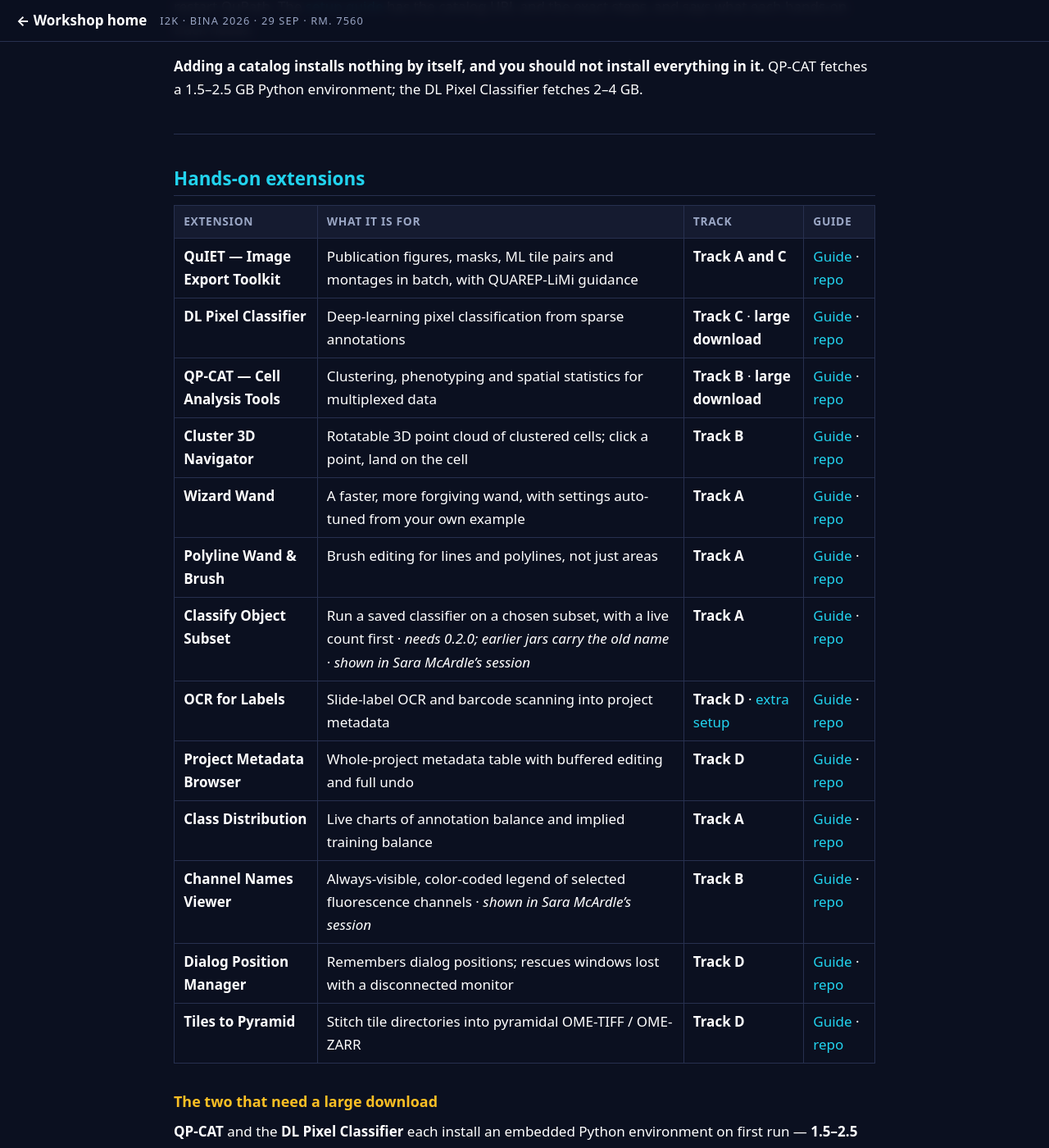
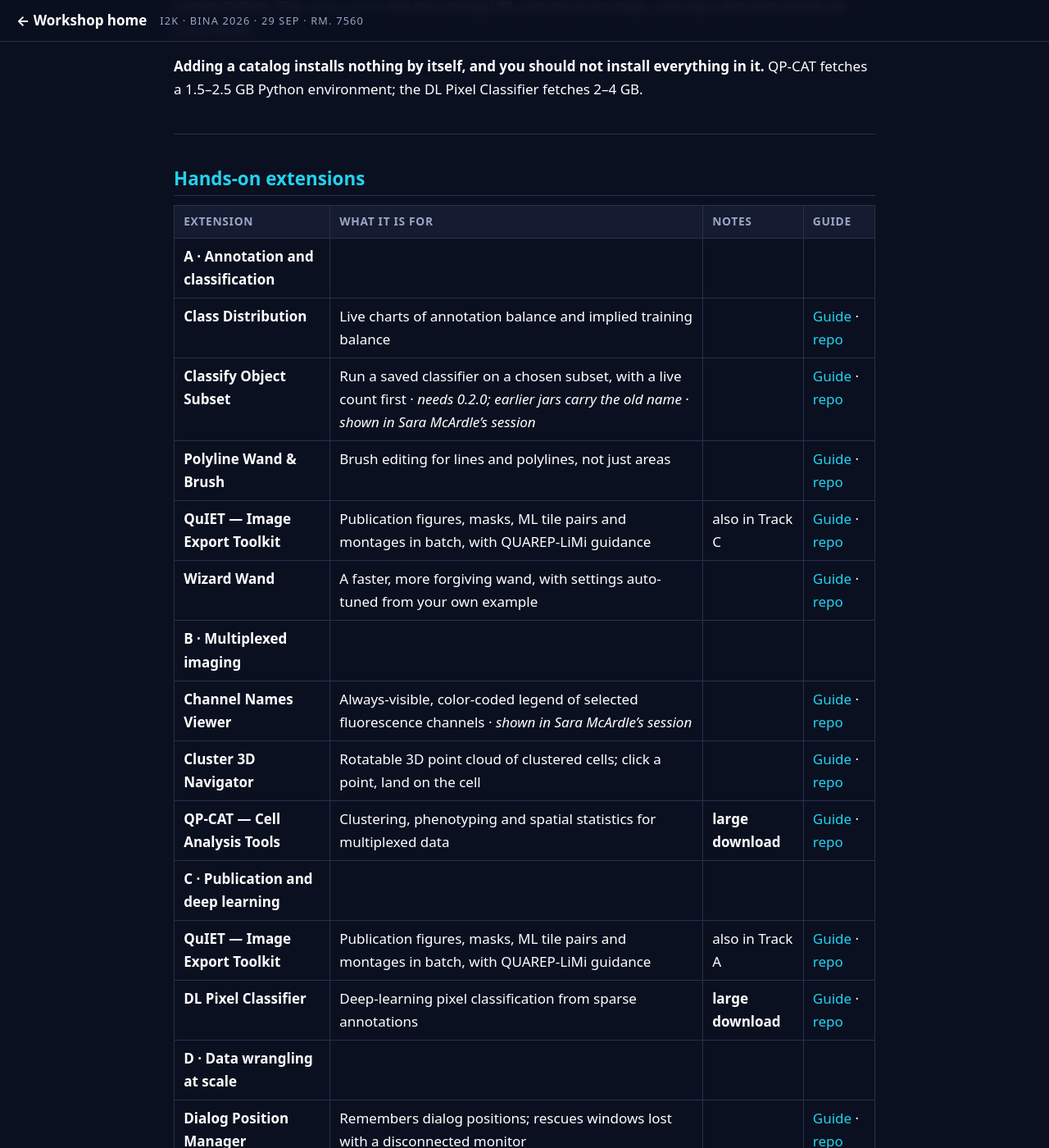
Before and after one commit to MichaelSNelson/BINA-I2K-2026-QuPath-Extensions, a Jekyll site: the page built from docs/extensions.md, in a window 1280 px wide and 1400 px high, scrolled down 635 px. Shown: the whole window at 82% size. Built offline with Jekyll 4.4.1, drawn with Linux system fonts in a browser that asks for light colours.

Commit message:
Group the hands-on extensions by track; halve the wand images
The index listed thirteen extensions in guide-number order with the
track scattered down a column, which is no use to someone who has picked
a track. They are now grouped under the four track headings from the
schedule and sorted within each.

QuIET is in Track A and Track C, so it is listed under both, each copy
noting the other. Grouping it once would have left Track C looking like
a single-extension track.

The column that held the track now holds only the caveats that were
sharing it - large download, extra setup - so it is retitled Notes.

Wand images: quarter the area, so half the linear size. The toolbar
strip goes 48 -> 24 px and the inline single-icon glyphs 26 -> 13, in
the setup checklist and both wand guides.

Claude-Session: https://claude.ai/code/session_01KwiACUr5MacuDvqp74c96o

```diff
--- a/docs/extensions.md
+++ b/docs/extensions.md
@@ -31,21 +31,26 @@ QP-CAT fetches a 1.5–2.5 GB Python environment; the DL Pixel Classifier fetche
 
 ## Hands-on extensions
 
-| Extension | What it is for | Track | Guide |
+| Extension | What it is for | Notes | Guide |
 |---|---|---|---|
-| **QuIET — Image Export Toolkit** | Publication figures, masks, ML tile pairs and montages in batch, with QUAREP-LiMi guidance | **Track A and C** | [Guide](01-quiet-image-export.md) · [repo](https://github.com/uw-loci/qupath-extension-image-export-toolkit) |
-| **DL Pixel Classifier** | Deep-learning pixel classification from sparse annotations | **Track C** · **large download** | [Guide](02-dl-pixel-classifier.md) · [repo](https://github.com/uw-loci/qupath-extension-dl-pixel-classifier) |
-| **QP-CAT — Cell Analysis Tools** | Clustering, phenotyping and spatial statistics for multiplexed data | **Track B** · **large download** | [Guide](03-qp-cat-cell-analysis-tools.md) · [repo](https://github.com/uw-loci/qupath-extension-cell-analysis-tools) |
-| **Cluster 3D Navigator** | Rotatable 3D point cloud of clustered cells; click a point, land on the cell | **Track B** | [Guide](04-cluster-3d-navigator.md) · [repo](https://github.com/uw-loci/qupath-extension-cluster-3d-navigator) |
-| **Wizard Wand** | A faster, more forgiving wand, with settings auto-tuned from your own example | **Track A** | [Guide](05-wizard-wand.md) · [repo](https://github.com/uw-loci/qupath-extension-wizard-wand) |
-| **Polyline Wand & Brush** | Brush editing for lines and polylines, not just areas | **Track A** | [Guide](06-polyline-wand.md) · [repo](https://github.com/uw-loci/qupath-extension-polyline-wand) |
-| **Classify Object Subset** | Run a saved classifier on a chosen subset, with a live count first · *needs 0.2.0; earlier jars carry the old name* · *shown in Sara McArdle’s session* | **Track A** | [Guide](07-classify-object-subset.md) · [repo](https://github.com/uw-loci/qupath-extension-classify-object-subset) |
-| **OCR for Labels** | Slide-label OCR and barcode scanning into project metadata | **Track D** · [extra setup](08-ocr4labels.md#setup-do-this-before-the-workshop) | [Guide](08-ocr4labels.md) · [repo](https://github.com/uw-loci/qupath-extension-ocr4labels) |
-| **Project Metadata Browser** | Whole-project metadata table with buffered editing and full undo | **Track D** | [Guide](09-project-metadata-browser.md) · [repo](https://github.com/uw-loci/qupath-extension-project-metadata-browser) |
-| **Class Distribution** | Live charts of annotation balance and implied training balance | **Track A** | [Guide](10-class-distribution.md) · [repo](https://github.com/uw-loci/qupath-extension-class-distribution) |
-| **Channel Names Viewer** | Always-visible, color-coded legend of selected fluorescence channels · *shown in Sara McArdle’s session* | **Track B** | [Guide](11-channel-names-viewer.md) · [repo](https://github.com/uw-loci/qupath-extension-channel-names-viewer) |
-| **Dialog Position Manager** | Remembers dialog positions; rescues windows lost with a disconnected monitor | **Track D** | [Guide](12-dialog-position-manager.md) · [repo](https://github.com/uw-loci/qupath-extension-dialog-manager) |
-| **Tiles to Pyramid** | Stitch tile directories into pyramidal OME-TIFF / OME-ZARR | **Track D** | [Guide](13-tiles-to-pyramid.md) · [repo](https://github.com/uw-loci/qupath-extension-tiles-to-pyramid) |
+| **A · Annotation and classification** | | | |
+| **Class Distribution** | Live charts of annotation balance and implied training balance | | [Guide](10-class-distribution.md) · [repo](https://github.com/uw-loci/qupath-extension-class-distribution) |
+| **Classify Object Subset** | Run a saved classifier on a chosen subset, with a live count first · *needs 0.2.0; earlier jars carry the old name* · *shown in Sara McArdle’s session* | | [Guide](07-classify-object-subset.md) · [repo](https://github.com/uw-loci/qupath-extension-classify-object-subset) |
+| **Polyline Wand & Brush** | Brush editing for lines and polylines, not just areas | | [Guide](06-polyline-wand.md) · [repo](https://github.com/uw-loci/qupath-extension-polyline-wand) |
+| **QuIET — Image Export Toolkit** | Publication figures, masks, ML tile pairs and montages in batch, with QUAREP-LiMi guidance | also in Track C | [Guide](01-quiet-image-export.md) · [repo](https://github.com/uw-loci/qupath-extension-image-export-toolkit) |
+| **Wizard Wand** | A faster, more forgiving wand, with settings auto-tuned from your own example | | [Guide](05-wizard-wand.md) · [repo](https://github.com/uw-loci/qupath-extension-wizard-wand) |
+| **B · Multiplexed imaging** | | | |
+| **Channel Names Viewer** | Always-visible, color-coded legend of selected fluorescence channels · *shown in Sara McArdle’s session* | | [Guide](11-channel-names-viewer.md) · [repo](https://github.com/uw-loci/qupath-extension-channel-names-viewer) |
+| **Cluster 3D Navigator** | Rotatable 3D point cloud of clustered cells; click a point, land on the cell | | [Guide](04-cluster-3d-navigator.md) · [repo](https://github.com/uw-loci/qupath-extension-cluster-3d-navigator) |
+| **QP-CAT — Cell Analysis Tools** | Clustering, phenotyping and spatial statistics for multiplexed data | **large download**| [Guide](03-qp-cat-cell-analysis-tools.md) · [repo](https://github.com/uw-loci/qupath-extension-cell-analysis-tools) |
+| **C · Publication and deep learning** | | | |
+| **QuIET — Image Export Toolkit** | Publication figures, masks, ML tile pairs and montages in batch, with QUAREP-LiMi guidance | also in Track A | [Guide](01-quiet-image-export.md) · [repo](https://github.com/uw-loci/qupath-extension-image-export-toolkit) |
+| **DL Pixel Classifier** | Deep-learning pixel classification from sparse annotations | **large download**| [Guide](02-dl-pixel-classifier.md) · [repo](https://github.com/uw-loci/qupath-extension-dl-pixel-classifier) |
+| **D · Data wrangling at scale** | | | |
+| **Dialog Position Manager** | Remembers dialog positions; rescues windows lost with a disconnected monitor | | [Guide](12-dialog-position-manager.md) · [repo](https://github.com/uw-loci/qupath-extension-dialog-manager) |
+| **OCR for Labels** | Slide-label OCR and barcode scanning into project metadata | [extra setup](08-ocr4labels.md#setup-do-this-before-the-workshop)| [Guide](08-ocr4labels.md) · [repo](https://github.com/uw-loci/qupath-extension-ocr4labels) |
+| **Project Metadata Browser** | Whole-project metadata table with buffered editing and full undo | | [Guide](09-project-metadata-browser.md) · [repo](https://github.com/uw-loci/qupath-extension-project-metadata-browser) |
+| **Tiles to Pyramid** | Stitch tile directories into pyramidal OME-TIFF / OME-ZARR | | [Guide](13-tiles-to-pyramid.md) · [repo](https://github.com/uw-loci/qupath-extension-tiles-to-pyramid) |
 
 ### The two that need a large download
 
```
Also changed, not shown: docs/05-wizard-wand.md (+2 -2 lines), docs/06-polyline-wand.md (+2 -2 lines), docs/setup.md (+1 -1 lines).
